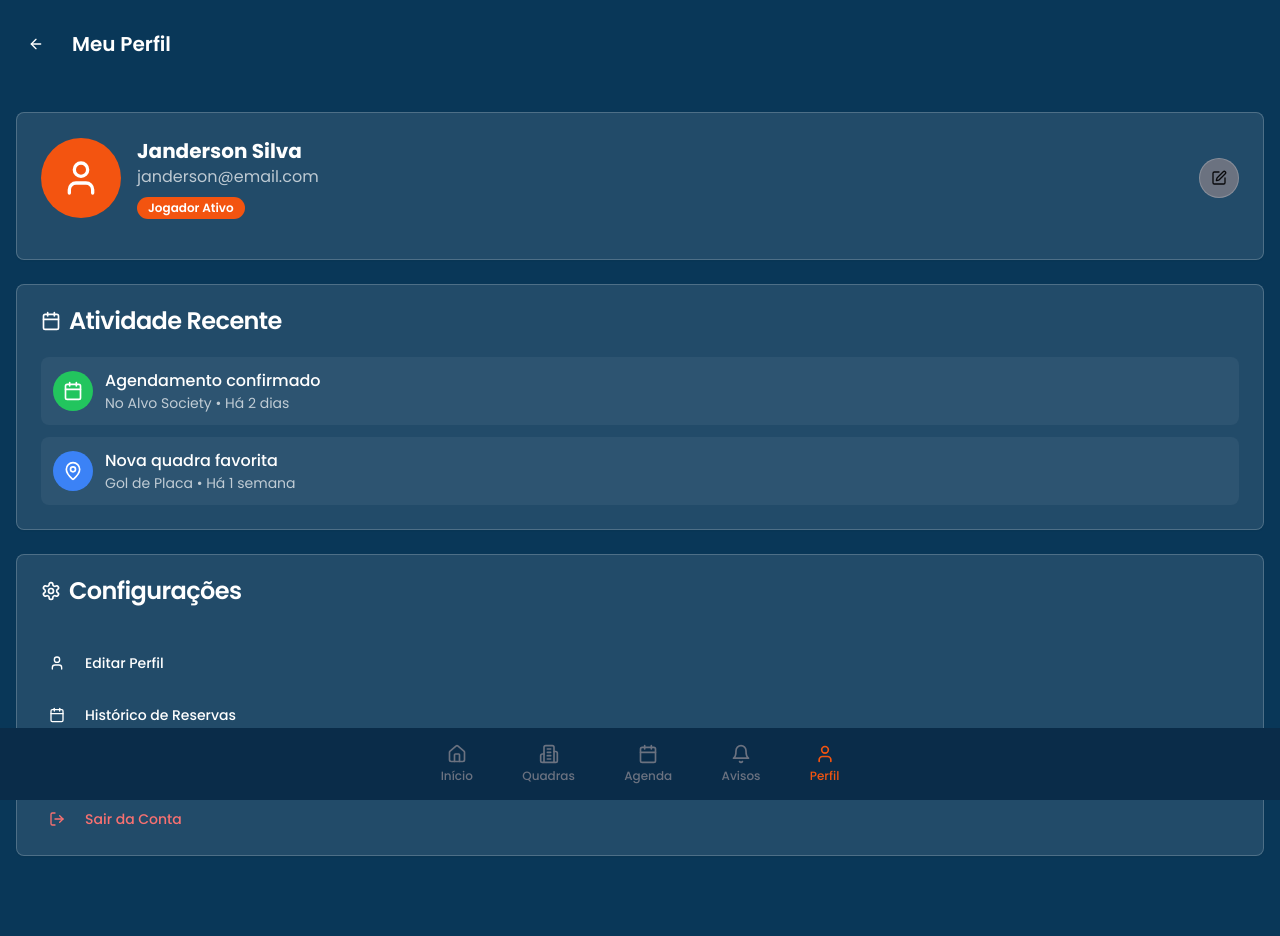
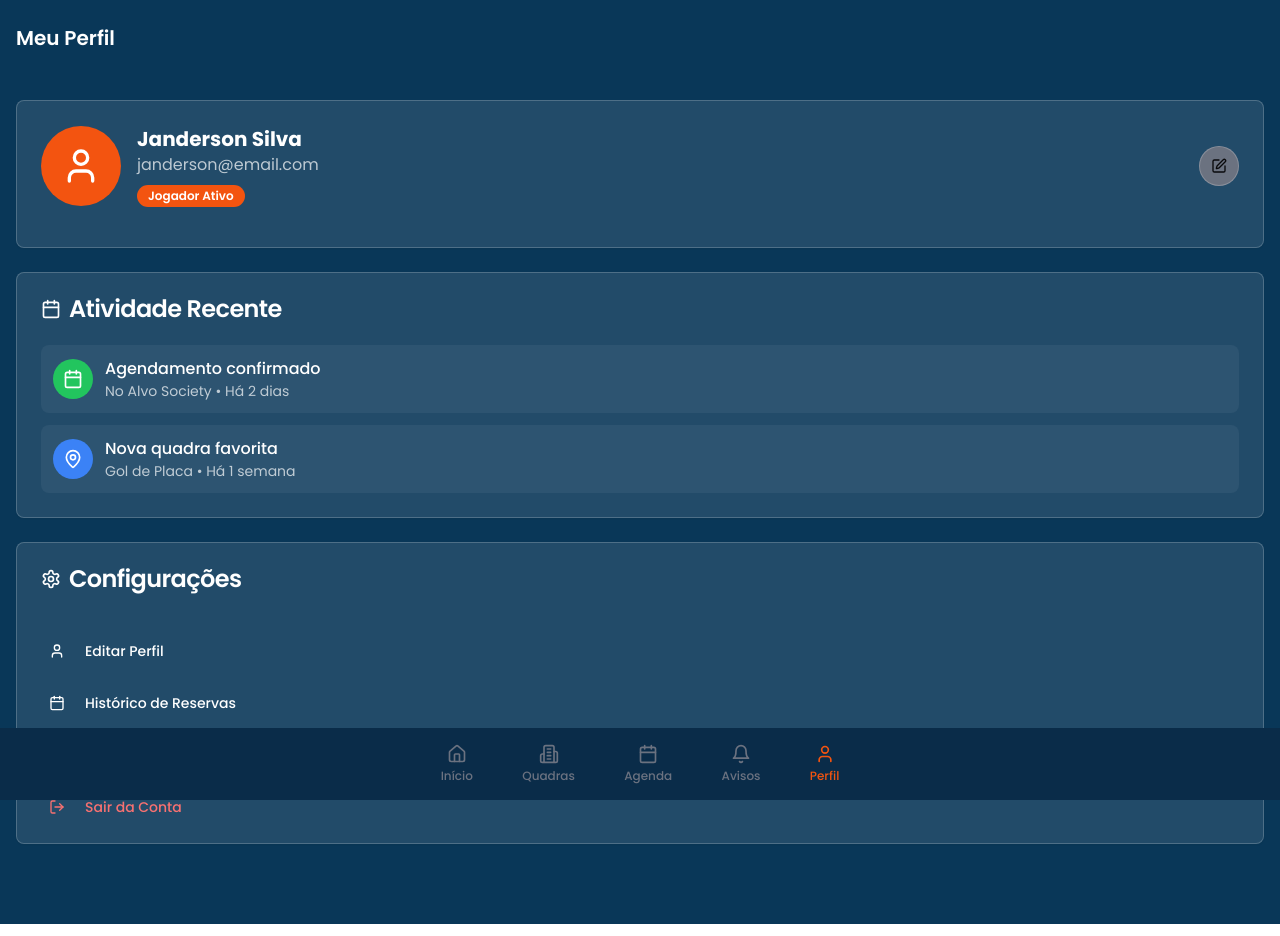
Before and after one commit to driblus4pp/driblus-soccer-social, a React (Vite) app: page /cliente/perfil in a window 1280 px wide. Built offline with nearby package versions, Linux system fonts and the light colour scheme.

Commit message:
Visual edit in Lovable
Edited UI in Lovable

```diff
--- a/src/pages/client/ClientProfile.tsx
+++ b/src/pages/client/ClientProfile.tsx
@@ -1,4 +1,3 @@
-
 import { useNavigate } from 'react-router-dom';
 import { Button } from "@/components/ui/button";
 import { Card, CardContent, CardHeader, CardTitle } from "@/components/ui/card";
@@ -6,21 +5,17 @@ import { Badge } from "@/components/ui/badge";
 import { User, Calendar, MapPin, Edit, LogOut, ArrowLeft, Settings } from "lucide-react";
 import { useAuth } from "@/contexts/AuthContext";
 import BottomNavigation from "@/components/navigation/BottomNavigation";
-
 const ClientProfile = () => {
   const navigate = useNavigate();
   const {
     user,
     logout
   } = useAuth();
-
   return <div className="min-h-screen bg-[#093758] pb-20">
       {/* Header */}
       <div className="px-4 py-6 bg-[#093758]">
         <div className="flex items-center gap-4 mb-6">
-          <Button variant="ghost" size="icon" onClick={() => navigate('/cliente/dashboard')} className="text-white hover:bg-white/20">
-            <ArrowLeft className="w-5 h-5" />
-          </Button>
+
           <h1 className="text-xl font-semibold text-white">Meu Perfil</h1>
         </div>
       </div>
@@ -111,5 +106,4 @@ const ClientProfile = () => {
       <BottomNavigation userType="client" />
     </div>;
 };
-
 export default ClientProfile;
```
